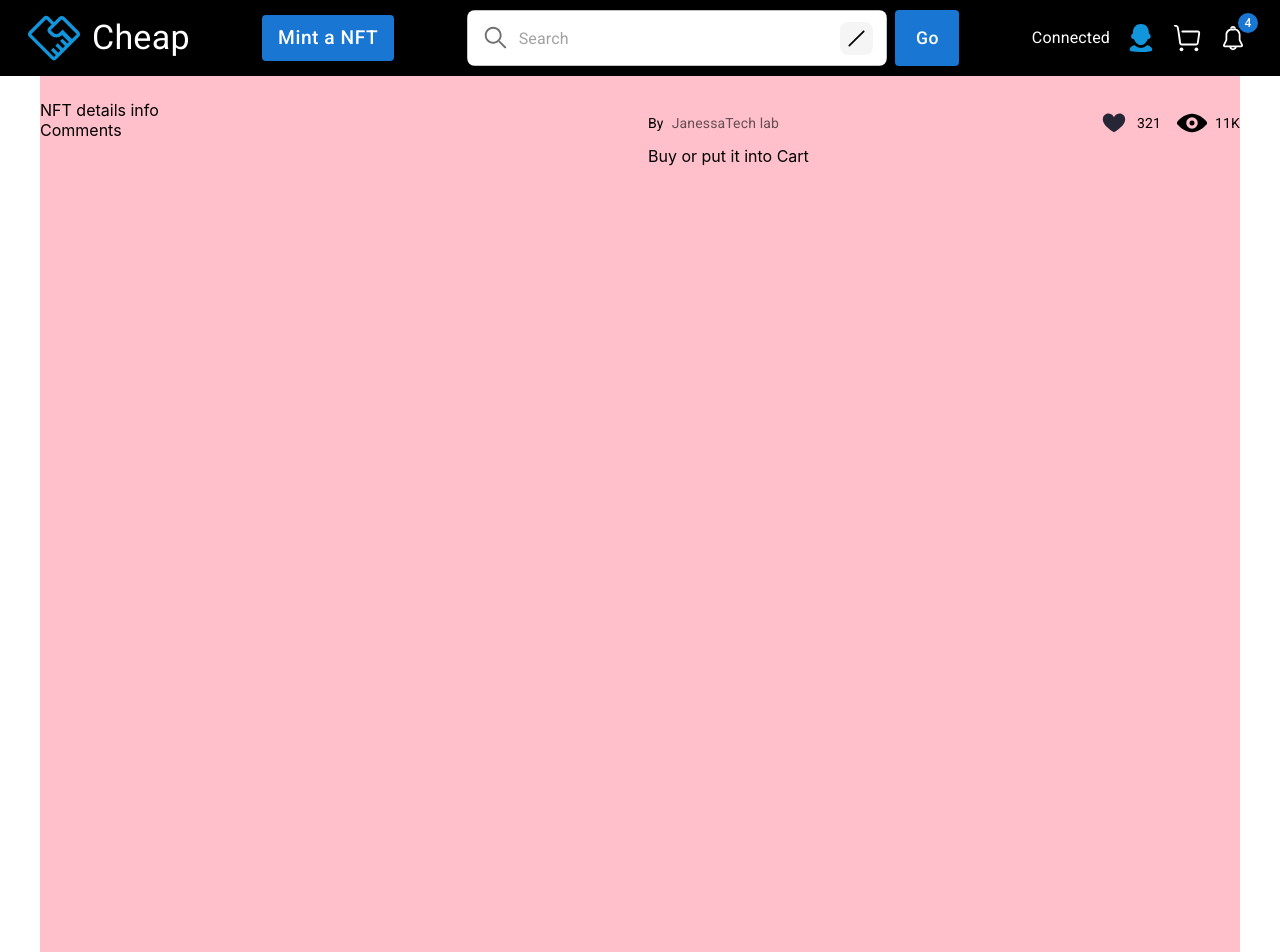
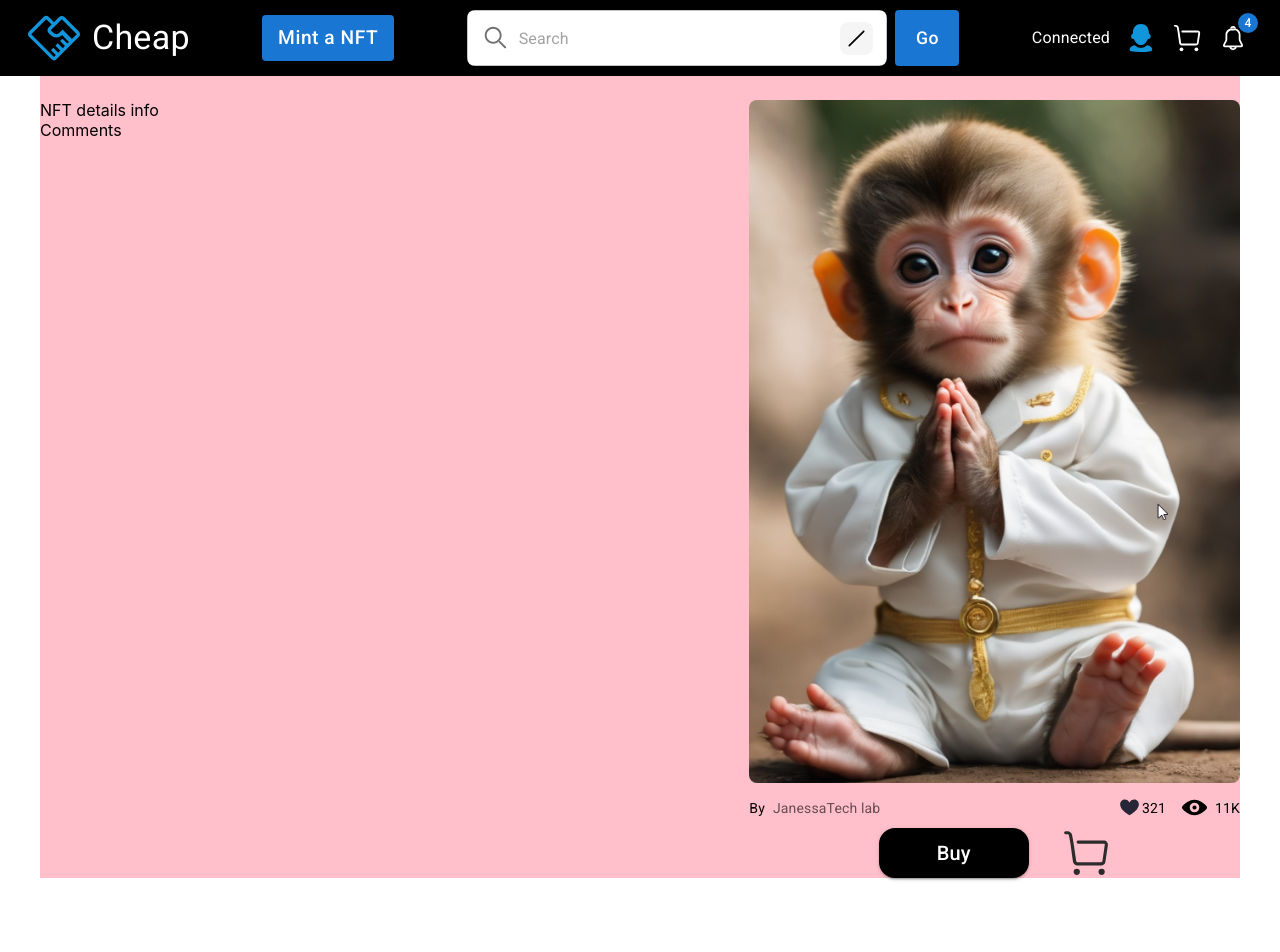
Before and after one commit to JanessaTech/best-second-hand-market, a React (Create React App) app: page /nft in a window 1280 px wide. Shown: the top 952 px of the page. Built offline with nearby package versions, Linux system fonts and the light colour scheme.

Commit message:
update layout for detail page

```diff
--- a/src/common/BottomNavigation.js
+++ b/src/common/BottomNavigation.js
@@ -31,7 +31,7 @@ const CheapBottomNavigation = ({openCart, toggleMenu, isHome}) => {
                   <BottomNavigationAction label="Mint" icon={<CheapIcon name={'mint-nft'}/>} />
                 </Tooltip>
                 <Tooltip title='Open cart'>
-                  <BottomNavigationAction label="Cart" icon={<CheapIcon name={'cart-s'}/>} onClick={openCart}/>
+                  <BottomNavigationAction label="Cart" icon={<CheapIcon name={'cart-black'}/>} onClick={openCart}/>
                 </Tooltip>
             </BottomNavigation>
          </Paper>
--- a/src/components/home/NFTGallery.js
+++ b/src/components/home/NFTGallery.js
@@ -3,7 +3,7 @@ import { useTheme } from '@mui/material/styles'
 import { Box, Grid, useMediaQuery } from '@mui/material'
 import {headerHeight, drawerWidth, filterBarHeight} from '../../common/constant'
 import FilterBar from './FilterBar'
-import Overview from '../item/Overview'
+import Overview from '../nfts/Overview'
 
 function getFilter() {
   let filter = localStorage.getItem('filter')
--- a/src/components/nfters/NfterOverview.js
+++ b/src/components/nfters/NfterOverview.js
@@ -15,7 +15,7 @@ export default function NfterOverview() {
             <Typography>Hi, I'm JanessaTech a big fan of NFT. Weclome to my lab to check more NFTs on sale</Typography>
         </Box>
         <Box>
-            <Typography variant='subtitle2'>About NFTer:</Typography>
+            <Typography variant='subtitle2'>About the NFTer:</Typography>
             <Typography variant='body2'>10 NFTs on sale</Typography>
             <Typography variant='body2'>21 NFTs were bought</Typography>
         </Box>
--- a/src/components/nfts/BuyOrCart.js
+++ b/src/components/nfts/BuyOrCart.js
@@ -1,12 +1,29 @@
-import { Box } from '@mui/material'
+import { Box, Button, IconButton, Typography } from '@mui/material'
 import React, { memo } from 'react'
+import { CheapIcon } from '../../utils/Svgs'
 import ByLikeView from './ByLikeView'
 
 const BuyOrCart = () => {
   return (
     <Box>
+        <Box
+          sx={{width:1, borderRadius:2, mb:1}}
+          component='img'
+          alt='A baby money'
+          src='imgs/nfts/mk.png'
+        >
+        </Box>
         <ByLikeView/>
-        Buy or put it into Cart
+        <Box sx={{mt:1, display: 'flex', justifyContent:'center'}}>
+          <Button sx={{textTransform:'none', borderRadius:4, width:150, py:0,mr:4}}
+                  color='customBlack'
+                  variant='contained'>
+                    <Typography variant='h6'>Buy</Typography>
+          </Button>
+          <IconButton sx={{p:0}}>
+             <CheapIcon name='cart-black' size={50}/>
+          </IconButton>
+        </Box>
     </Box>
   )
 }
--- a/src/components/nfts/ByLikeView.js
+++ b/src/components/nfts/ByLikeView.js
@@ -30,7 +30,7 @@ const ByLikeView = ({nftId}) => {
 
   return (
     <Box sx={{display: 'flex', justifyContent:'space-between', alignItems:'center'}}>
-        <Box sx={{display:'flex', alignItems:'center', flex:'1 1 100px', minWidth:100}}>
+        <Box sx={{display:'flex', alignItems:'center', flex:'1 1 50px', minWidth:50}}>
             <Typography sx={{mr:1}} variant='body2'>By</Typography>
             <Typography variant='body2' color='text.secondary'
                 sx={{textOverflow: 'ellipsis',
@@ -53,13 +53,13 @@ const ByLikeView = ({nftId}) => {
         </Box>
         <Box sx={{display:'flex'}}>
             <Box sx={{display:'flex', alignItems:'center', mr:2}}>
-                <IconButton onClick={toggleLike}>
-                    <CheapIcon name={isLike ? 'my-favorite-red':'my-favorite'}/>
+                <IconButton onClick={toggleLike} sx={{p:0}}>
+                    <CheapIcon name={isLike ? 'my-favorite-red':'my-favorite'} size={25}/>
                 </IconButton>
                 <Typography variant='body2'>321</Typography>
             </Box>
             <Box sx={{display:'flex', alignItems:'center'}}>
-                <CheapIcon name='view'/>
+                <CheapIcon name='view' size={25}/>
                 <Typography variant='body2' sx={{ml:1}}>11K</Typography>
             </Box>
         </Box>
--- a/src/components/nfts/NFTHome.js
+++ b/src/components/nfts/NFTHome.js
@@ -20,15 +20,15 @@ export default function NFTHome() {
     const isSmallScreen = useMediaQuery(theme.breakpoints.down("sm"))
 
   return (
-    <Box sx={{mb: 8, mx: isSmallScreen ? 0 : 2, backgroundColor:'pink', width:1, height:1000}}>
+    <Box sx={{mb: 8, mx: isSmallScreen ? 0 : 2, backgroundColor:'pink', width:1}}>
         <Box sx={{width:1, height: headerHeight}}></Box>
         <Box sx={{mt : 3}}>
             <Grid container spacing={2}>
-                <Grid item xs={isSmallScreen ? 12 : 6}>
+                <Grid item xs={isSmallScreen ? 12 : 7}>
                     <NFTDetails/>
                     <Comments/>
                 </Grid>
-                <Grid item xs={isSmallScreen ? 12 : 6}>
+                <Grid item xs={isSmallScreen ? 12 : 5}>
                     <BuyOrCart/>
                 </Grid>
             </Grid>
--- a/src/utils/Svgs.js
+++ b/src/utils/Svgs.js
@@ -9,7 +9,7 @@ const svgMapping = new Map([
   ['forward-slash', 'imgs/forward-slash.svg'],
   ['cha', 'imgs/cha.svg'],
   ['cart', 'imgs/cart.svg'],
-  ['cart-s', 'imgs/cart-s.svg'],
+  ['cart-black', 'imgs/cart-black.svg'],
   ['notification', 'imgs/notification.svg'],
   ['my-nft', 'imgs/profile/my-nft.svg'],
   ['my-order', 'imgs/profile/my-order.svg'],
```
Also changed, not shown: public/imgs/cart-black.svg (renamed from public/imgs/cart-s.svg).
